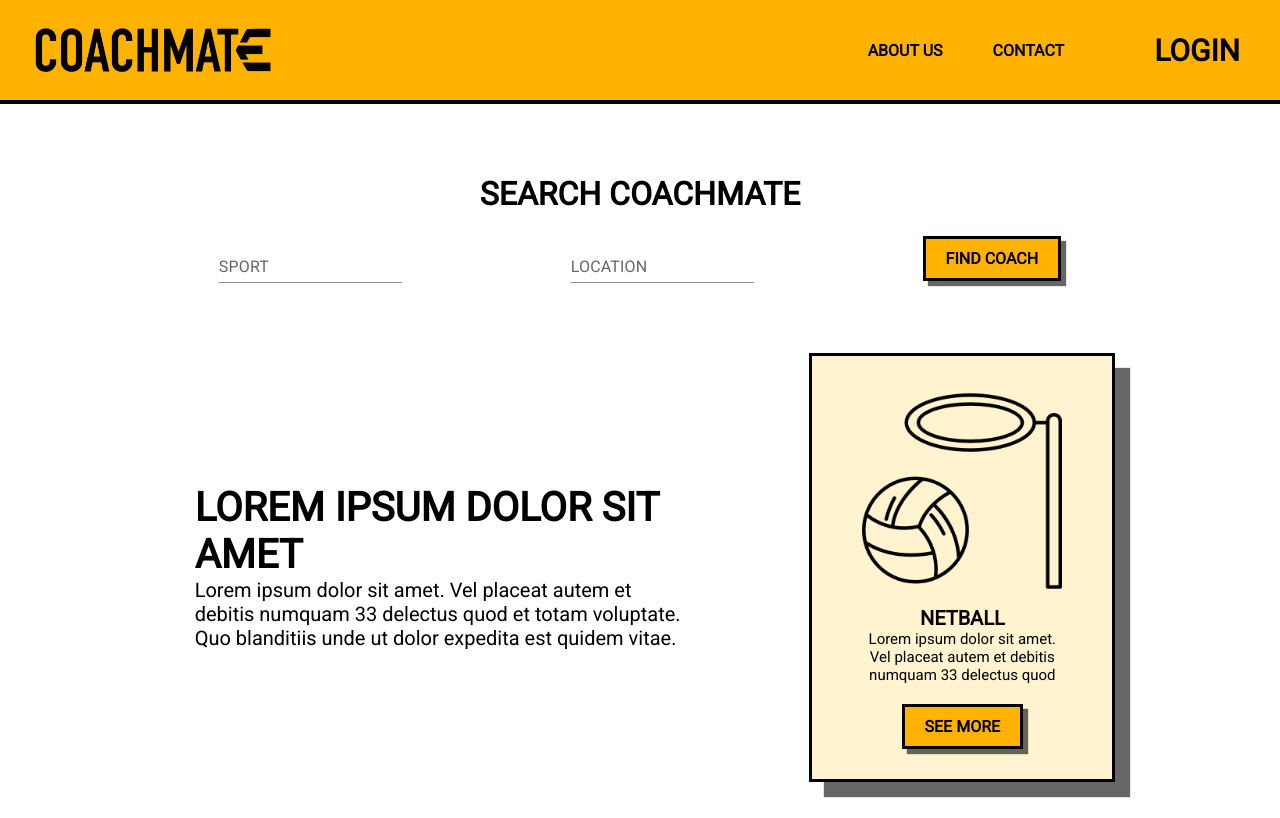
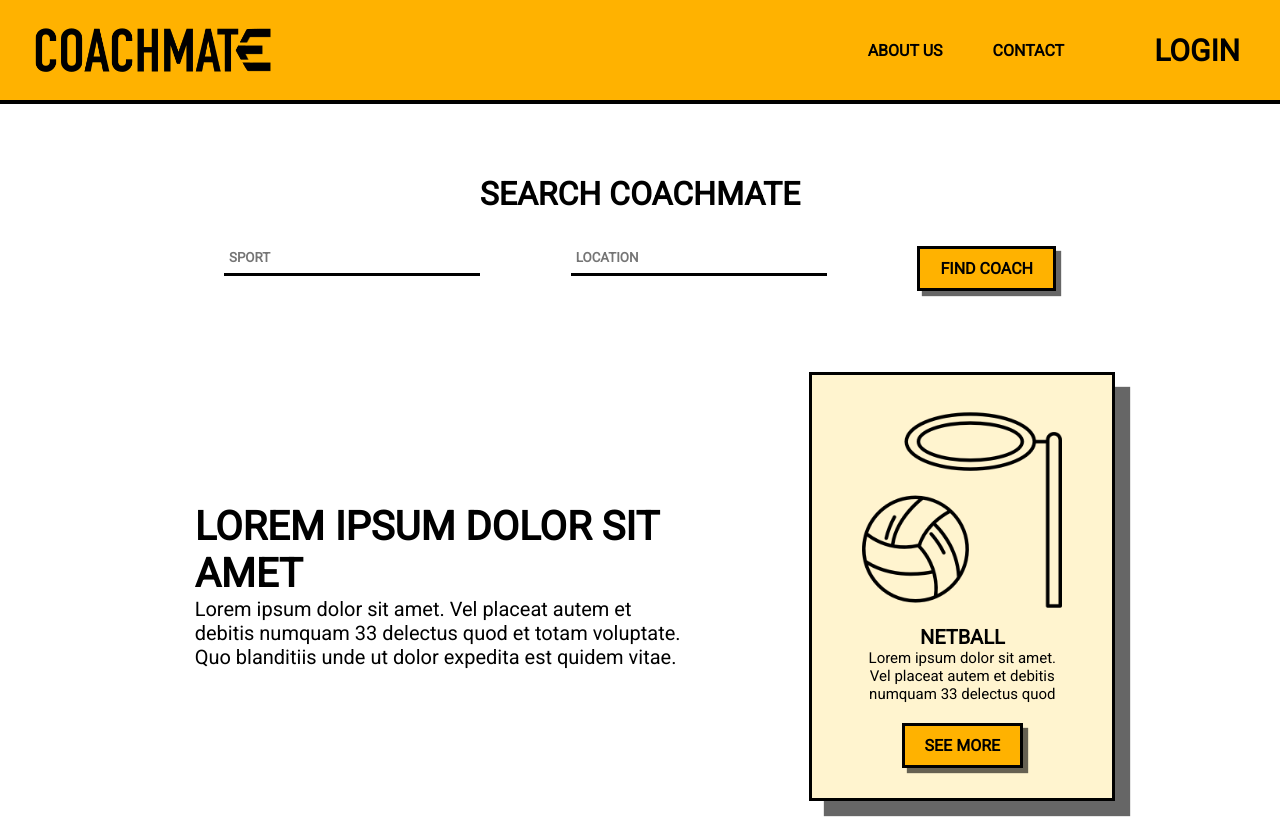
Before and after one commit to The-Collective-unimelb/CoachMate-Frontend, a React (Create React App) app: page / in a window 1280 px wide. Shown: the top 818 px of the page. Built offline with nearby package versions, Linux system fonts and the light colour scheme.

Commit message:
Changed home search and footer links

```diff
--- a/src/components/Layout/Footer.js
+++ b/src/components/Layout/Footer.js
@@ -5,12 +5,12 @@ function Footer() {
     return <div className={classes.footer}>
         <div className={classes.div1}>
             <a href='/' className={classes.h1}>HOME</a>
-            <a href='/' className={classes.h1}>ABOUT US</a>
-            <a href='/' className={classes.h1}>CONTACT</a>
+            <a href='/about-us' className={classes.h1}>ABOUT US</a>
+            <a href='/contact' className={classes.h1}>CONTACT</a>
         </div>
         <div className={classes.div2}>
             <div className={classes.div3}>
-                <a className={classes.h1}>&copy; 2022 COACHMATE</a>
+                <div className={classes.h1}>&copy; 2022 COACHMATE</div>
                 <div className={classes.h1}>&nbsp; | &nbsp;</div>
                 <a href='/' className={classes.h1}>TERMS &amp; CONDITIONS</a>
                 <div className={classes.h1}>&nbsp; | &nbsp;</div>
--- a/src/components/pages/AboutUs.module.css
+++ b/src/components/pages/AboutUs.module.css
@@ -15,7 +15,7 @@
   object-fit: cover;
   object-position: 25% 65%;
   border: solid 4px;
-  max-width: 99.2%;
+  max-width: 99%;
 }
 
 .title {
@@ -36,7 +36,7 @@
   margin-right: 10vw;
   padding: 20px;
   font-size: 16px;
-  border: solid 4px;
+  border: solid 3px;
 }
 
 .details-title {
--- a/src/components/pages/Welcome.js
+++ b/src/components/pages/Welcome.js
@@ -1,7 +1,6 @@
 import classes from "./Welcome.module.css";
 import Card from "../UI/Card";
 import netball from "../../assets/netball.png";
-import { TextField } from "@mui/material";
 import Button from "../UI/Button";
 
 function Welcome() {
@@ -9,8 +8,22 @@ function Welcome() {
     <div className={classes["vertical-flex"]}>
       <h1>SEARCH COACHMATE</h1>
       <div className={classes["horizontal-search-flex"]}>
-        <TextField id="standard-basic" label="SPORT" variant="standard" />
-        <TextField id="standard-basic" label="LOCATION" variant="standard" />
+        <div className={classes["flexbox-form"]}>
+          <input
+            className={classes.entries}
+            name="Name"
+            type="text"
+            placeholder="SPORT"
+          />
+        </div>
+        <div className={classes["flexbox-form"]}>
+          <input
+            className={classes.entries}
+            name="Name"
+            type="text"
+            placeholder="LOCATION"
+          />
+        </div>
         <Button>FIND COACH</Button>
       </div>
       <div className={classes["horizontal-content-flex"]}>
--- a/src/components/pages/Welcome.module.css
+++ b/src/components/pages/Welcome.module.css
@@ -9,7 +9,29 @@
   display: flex;
   flex-direction: row;
   align-items: center;
-  justify-content: space-evenly;
+  justify-content: space-between;
+  margin-left: auto;
+  margin-right: auto;
+  width: 65vw;
+}
+
+.flexbox-form {
+  display: flex;
+  flex-direction: column;
+  text-align: left;
+}
+
+.entries {
+  font-family: "Roboto";
+  padding: 10px 0px 8px 5px;
+  margin-bottom: 10%;
+  border-top: 0;
+  border-left: 0;
+  border-right: 0;
+  border-bottom: 3px solid black;
+  filter: none;
+  width: 20vw;
+  font-weight: bold;
 }
 
 .horizontal-content-flex {
```
